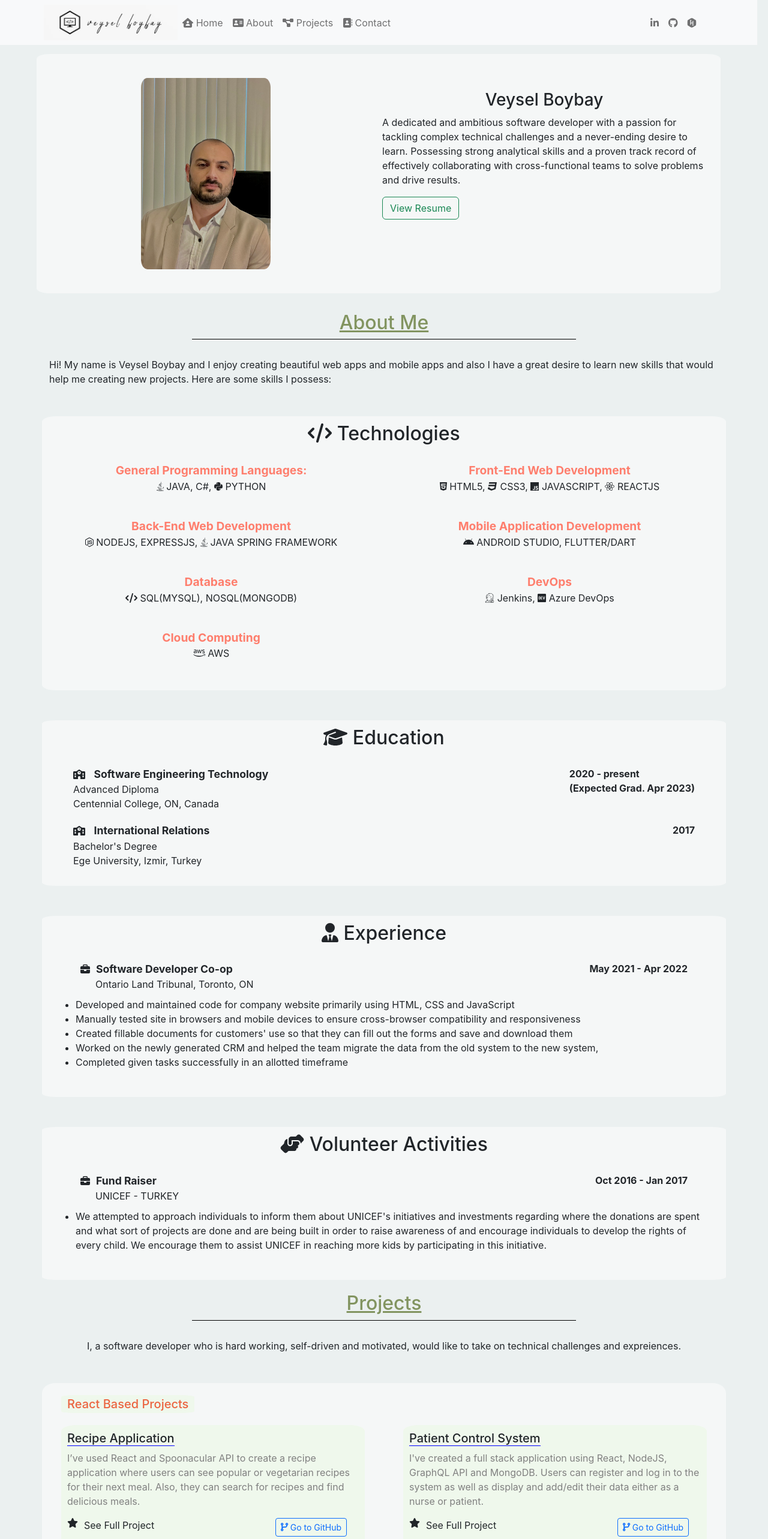
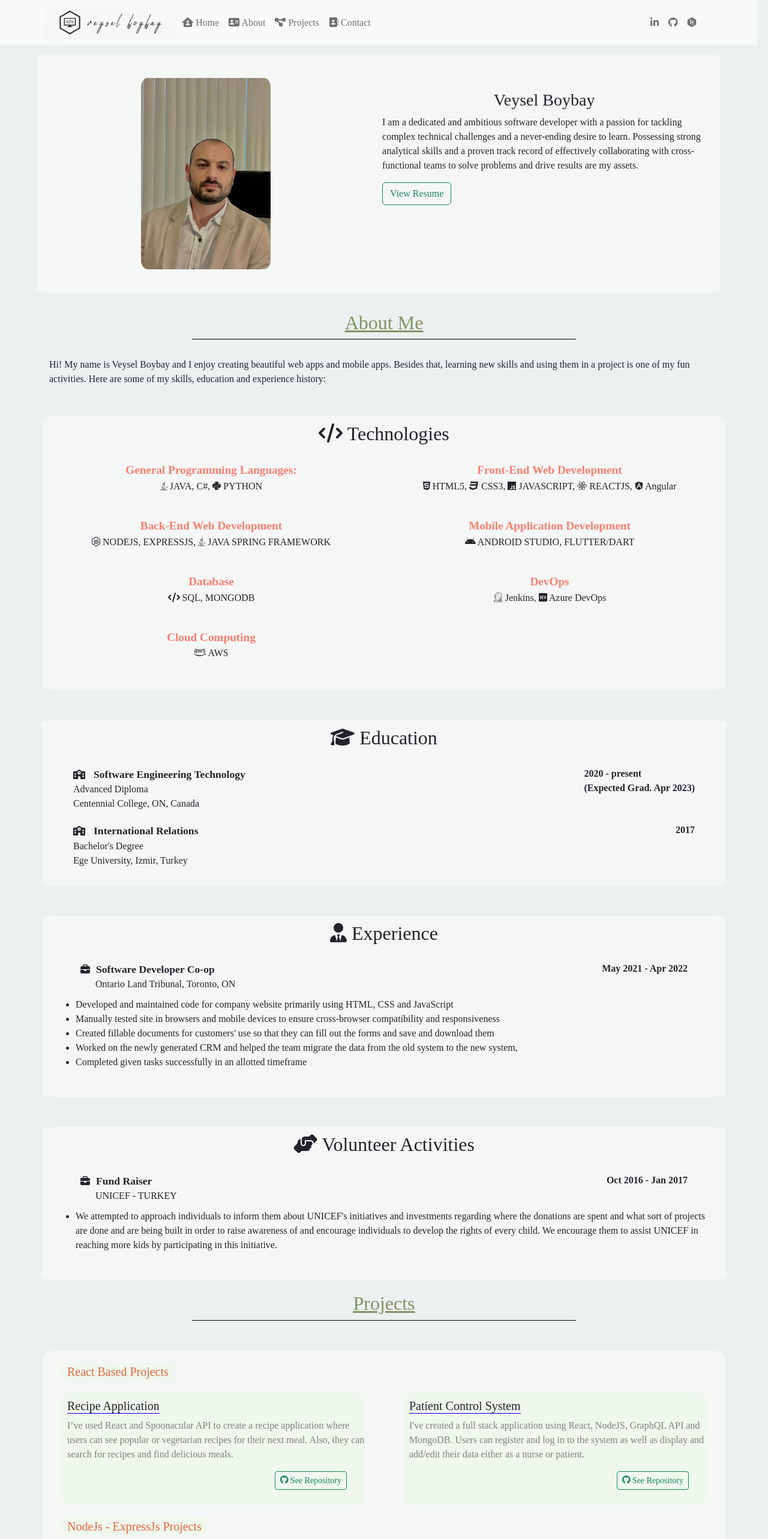
Before and after one commit to veyselboybay/new-personal-website, a React (Create React App) app: page / in a window 1280 px wide. Shown: the top 2566 px of the page at 60% size. Built offline with nearby package versions, Linux system fonts and the light colour scheme; the HTML template or start-up script is replaced by a standard one.

Commit message:
general update

```diff
--- a/public/index.html
+++ b/public/index.html
@@ -5,7 +5,7 @@
 
     <meta name="viewport" content="width=device-width, initial-scale=1" />
     <meta name="theme-color" content="#000000" />
-  <link rel="icon" type="image/png" sizes="32x32" href="/favicon-32x32.png">
+  <link rel="icon" type="image/png" sizes="32x32" href="/favicon-32x32.png?">
 
     <!--
       manifest.json provides metadata used when your web app is installed on a
--- a/src/App.css
+++ b/src/App.css
@@ -4,6 +4,7 @@
     /* width: 98.6vw; */
     padding-right: auto;
     padding-left:auto;
+    font-family: cursive;
 }
 .section{
     width: 98.6vw;;
--- a/src/components/About.js
+++ b/src/components/About.js
@@ -25,6 +25,7 @@ import {
   faJenkins,
   faDev,
   faAws,
+  faAngular,
 } from "@fortawesome/free-brands-svg-icons";
 function About() {
   return (
@@ -33,11 +34,11 @@ function About() {
         <h2>About Me</h2>
       </Heading>
       <Container>
-        <p>
+        <p style={{ fontFamily: "cursive" }}>
           Hi! My name is Veysel Boybay and I enjoy creating beautiful web apps
-          and mobile apps and also I have a great desire to learn new skills
-          that would help me creating new projects. Here are some skills I
-          possess:
+          and mobile apps. Besides that, learning new skills and using them in a
+          project is one of my fun activities. Here are some of my skills,
+          education and experience history:
         </p>
       </Container>
       <Container className="aboutcontainer">
@@ -60,7 +61,8 @@ function About() {
             <FontAwesomeIcon icon={faHtml5} /> HTML5,{" "}
             <FontAwesomeIcon icon={faCss3} /> CSS3,{" "}
             <FontAwesomeIcon icon={faJs} /> JAVASCRIPT,{" "}
-            <FontAwesomeIcon icon={faReact} /> REACTJS
+            <FontAwesomeIcon icon={faReact} /> REACTJS,{" "}
+            <FontAwesomeIcon icon={faAngular} /> Angular
           </Col>
         </Row>
         <Row
@@ -86,7 +88,7 @@ function About() {
           <Col md={6}>
             <SkillsHead>Database</SkillsHead>
             {"  "}
-            <FontAwesomeIcon icon={faCode} /> SQL(MYSQL), NOSQL(MONGODB)
+            <FontAwesomeIcon icon={faCode} /> SQL, MONGODB
           </Col>
           <Col md={6}>
             <SkillsHead>DevOps</SkillsHead>
--- a/src/components/Contact.js
+++ b/src/components/Contact.js
@@ -11,8 +11,8 @@ function Contact() {
         <h2>Get In Touch</h2>
       </Heading>
       <Container className="contactContainer">
-        <p>
-          Whenever you want, you can just reach me out via email button below.
+        <p style={{ fontFamily: "cursive" }}>
+          It would be wonderful to speak with you. Please feel free to email..
         </p>
         <Row>
           <a href="mailto:veysel.boybay@outlook.com?subject=Say Hello!">
--- a/src/components/Home.js
+++ b/src/components/Home.js
@@ -84,12 +84,13 @@ function Home() {
             </Col>
             <Col md={6} style={{ marginTop: "20px" }}>
               <h3 style={{ textAlign: "center" }}>Veysel Boybay</h3>
-              <p>
-                A dedicated and ambitious software developer with a passion for
-                tackling complex technical challenges and a never-ending desire
-                to learn. Possessing strong analytical skills and a proven track
-                record of effectively collaborating with cross-functional teams
-                to solve problems and drive results.
+              <p style={{ fontFamily: "cursive" }}>
+                I am a dedicated and ambitious software developer with a passion
+                for tackling complex technical challenges and a never-ending
+                desire to learn. Possessing strong analytical skills and a
+                proven track record of effectively collaborating with
+                cross-functional teams to solve problems and drive results are
+                my assets.
               </p>
               <a href={resume} target="_blank">
                 <Button variant="outline-success">View Resume</Button>
--- a/src/components/ProjectDescription.js
+++ b/src/components/ProjectDescription.js
@@ -1,7 +1,8 @@
 import React from "react";
 import Button from "react-bootstrap/Button";
 import { FontAwesomeIcon } from "@fortawesome/react-fontawesome";
-import { faCodeBranch, faStar } from "@fortawesome/free-solid-svg-icons";
+import { faStar } from "@fortawesome/free-solid-svg-icons";
+import { faGithub } from "@fortawesome/free-brands-svg-icons";
 function ProjectDescription({ name, description, repoLink }) {
   return (
     <div className="projectDescription">
@@ -10,16 +11,14 @@ function ProjectDescription({ name, description, repoLink }) {
       </h5>
       <p style={{ color: "grey" }}>{description}</p>
       <p style={{ display: "flex" }}>
-        <FontAwesomeIcon icon={faStar} style={{ marginRight: "10px" }} /> See
-        Full Project
         <Button
           style={{ marginLeft: "auto", marginRight: "30px" }}
           size="sm"
-          variant="outline-primary"
+          variant="outline-success"
           href={repoLink}
           target="_blank"
         >
-          <FontAwesomeIcon icon={faCodeBranch} /> Go to GitHub
+          <FontAwesomeIcon icon={faGithub} /> See Repository
         </Button>
       </p>
     </div>
--- a/src/components/Projects.js
+++ b/src/components/Projects.js
@@ -18,12 +18,7 @@ function Projects() {
       <Heading>
         <h2>Projects</h2>
       </Heading>
-      <Container>
-        <p style={{ textAlign: "center" }}>
-          I, a software developer who is hard working, self-driven and
-          motivated, would like to take on technical challenges and expreiences.
-        </p>
-      </Container>
+
       <Container className="projectsContainer">
         {/* --------------------------------------DIVIDER------------------------------------------------ */}
         <ProjectHeading>React Based Projects</ProjectHeading>
```
